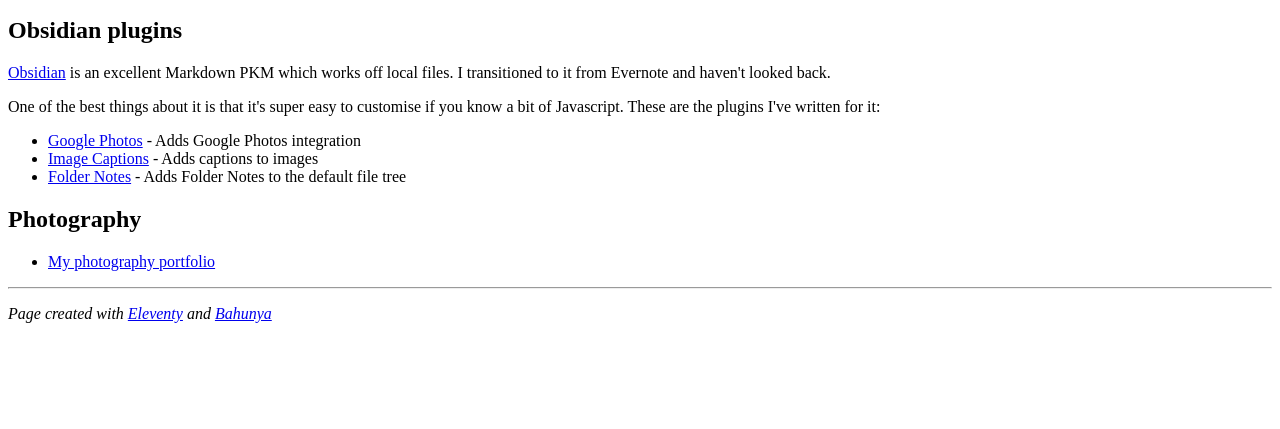
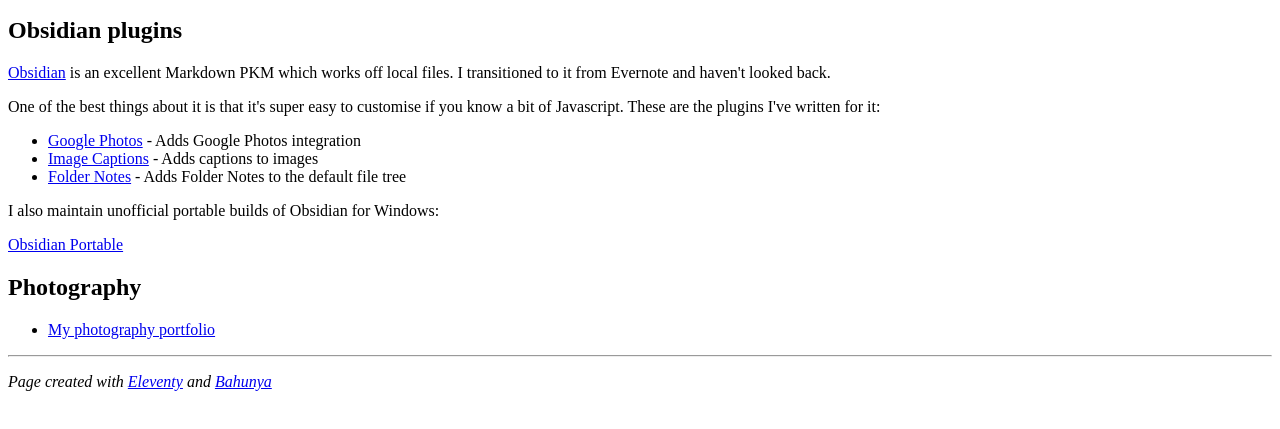
Before and after one commit to alangrainger/alangrainger.github.io, an Eleventy site: page src/index.md in a window 1280 px wide. Shown: the part 87-516 px from the top of the page. Built offline with nearby package versions, Linux system fonts and the light colour scheme; Eleventy itself is replaced by a stand-in of ours; files that its build step writes are made by us from their sources.

Commit message:
Update index.md

```diff
--- a/src/index.md
+++ b/src/index.md
@@ -15,6 +15,10 @@
 - [Image Captions](https://github.com/alangrainger/obsidian-image-captions) - Adds captions to images
 - [Folder Notes](https://github.com/alangrainger/obsidian-folder-notes) - Adds Folder Notes to the default file tree
 
+I also maintain unofficial portable builds of Obsidian for Windows:
+
+[Obsidian Portable](https://github.com/alangrainger/obsidian-portable)
+
 ## Photography
 
 - [My photography portfolio](https://photos.thiswaytospain.com/)
```
